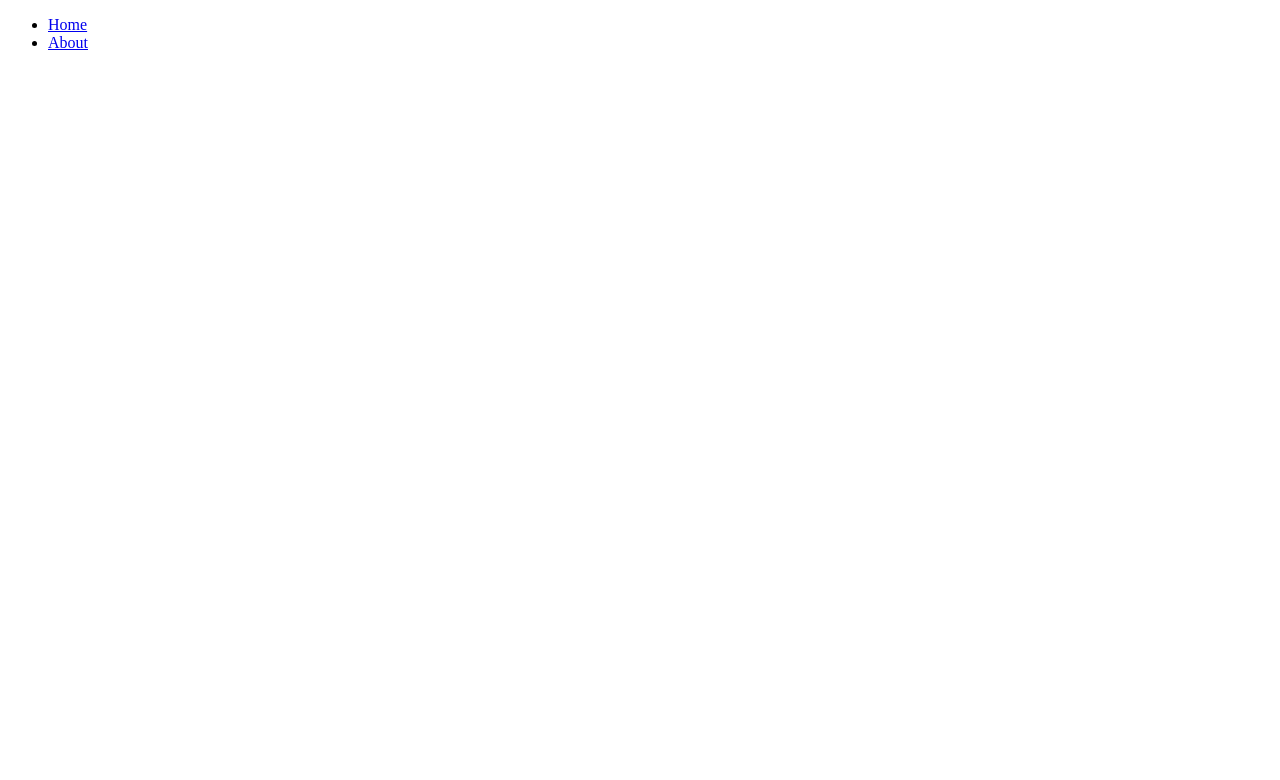
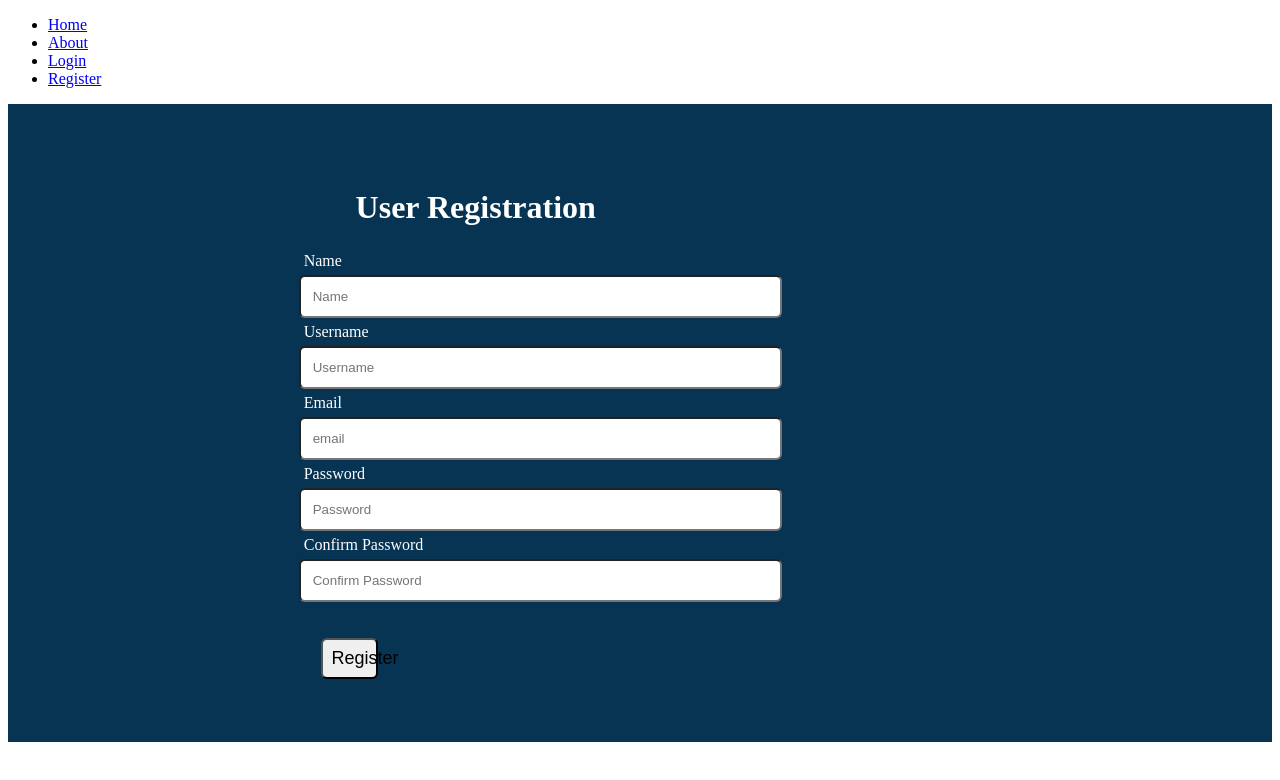
Before and after one commit to JohnOti/Restaurant, a React (Create React App) app in the folder client/: page /register in a window 1280 px wide. Shown: the top 780 px of the page. Built offline with nearby package versions, Linux system fonts and the light colour scheme.

Commit message:
add login && register forms

```diff
--- a/client/src/App.js
+++ b/client/src/App.js
@@ -1,5 +1,7 @@
 import { BrowserRouter as Router, Switch, Route, Link } from "react-router-dom";
 import About from "./About";
+import Login from "./Login";
+import Register from "./Register";
 
 function App() {
   return (
@@ -13,11 +15,24 @@ function App() {
             <li>
               <Link to="/about">About</Link>
             </li>
-
+            <li>
+              <Link to="/login">Login</Link>
+            </li>
+            <li>
+              <Link to="/register">Register</Link>
+            </li>
           </ul>
         </nav>
         <Switch>
-          <Route path="/about"><About /></Route>
+          <Route path="/about">
+            <About />
+          </Route>
+          <Route path="/login">
+            <Login />
+          </Route>
+          <Route path="/register">
+            <Register />
+          </Route>
         </Switch>
       </Router>
     </div>
--- /dev/null
+++ b/client/src/Login.js
@@ -0,0 +1,24 @@
+import React from 'react'
+
+function Login() {
+  return (
+    <div className='login'>
+      <form className="forms">
+        <h1 id="user">User Login</h1>
+        <label>Username</label>
+        <input type="text" className="form" placeholder="username" />
+        <label>Email</label>
+        <input type="email" className="form" placeholder="email" />
+        <label>Password</label>
+        <input type="password" className="form" placeholder="Password" />
+        <br />
+        <br />
+        <button className="btn" type="submit">
+          Login
+        </button>
+      </form>
+    </div>
+  );
+}
+
+export default Login
--- /dev/null
+++ b/client/src/Register.js
@@ -0,0 +1,32 @@
+import React from 'react'
+
+function Register() {
+  return (
+    <div>
+      <form className="forms">
+        <h1 id='user'>User Registration</h1>
+        <label>Name</label>
+        <input type="text" className="form" placeholder="Name" />
+        <label>Username</label>
+        <input type="text" className="form" placeholder="Username" />
+        <label>Email</label>
+        <input type="email" className="form" placeholder="email" />
+        <label>Password</label>
+        <input type="password" className="form" placeholder="Password" />
+        <label>Confirm Password</label>
+        <input
+          type="password"
+          className="form"
+          placeholder="Confirm Password"
+        />
+        <br />
+        <br />
+        <button className="btn" type="submit">
+          Register
+        </button>
+      </form>
+    </div>
+  );
+}
+
+export default Register
--- a/client/src/index.css
+++ b/client/src/index.css
@@ -1,3 +1,34 @@
+/* Register */
+.forms{
+  background-color: rgb(8, 52, 84);
+  color: white;
+  display: flex;
+  flex-direction: column;
+  justify-content: center;
+  padding: 5%;
+}
+.form{
+  width: 40%;
+  padding: 12px;
+  border-radius: 6px;
+  margin-left: 20%;
+}
+label{
+  padding: 5px;
+  margin-left: 20%;
+}
+.btn{
+  width: 5%;
+  margin-left: 22%;
+}
+#user{
+  display: flex;
+  margin-left: 25%;
+}
+
+/* Login */
+
+
 /* About */
 
 .about{
@@ -46,7 +77,6 @@
 
 .inputfield{
   padding: 15px;
-
 }
 .form-group{
   padding: 5px;
```
Also changed, not shown: 1 other file (tests, documents, lock files or other folders).
